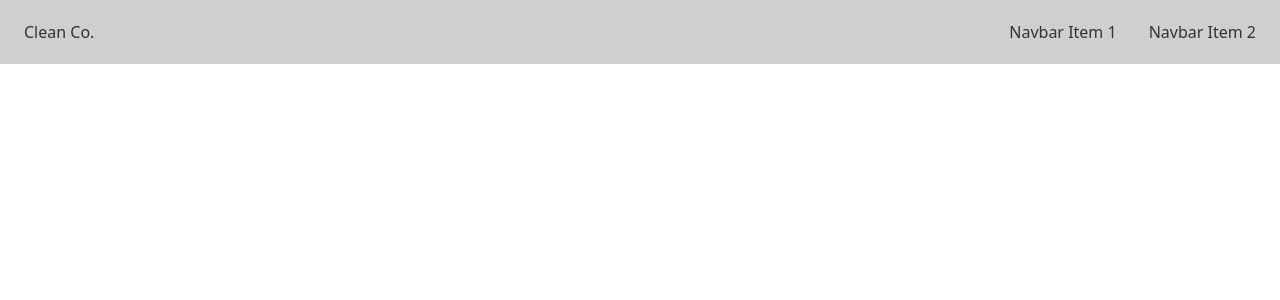
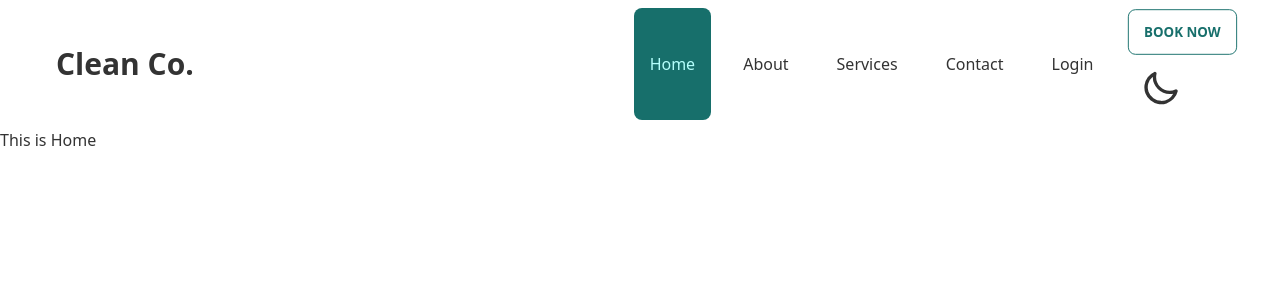
Before and after one commit to AlaminSarkerFRII/clean-co-client, a React (Create React App) app: page / in a window 1280 px wide. Shown: the top 300 px of the page. Built offline with nearby package versions, Linux system fonts and the light colour scheme.

Commit message:
create-responsive-navbar

```diff
--- a/public/index.html
+++ b/public/index.html
@@ -39,5 +39,9 @@
       To begin the development, run `npm start` or `yarn start`.
       To create a production bundle, use `npm run build` or `yarn build`.
     -->
+
+    <!-- toggle theme cdn -->
+    <script src="https://cdn.jsdelivr.net/npm/theme-change@2.0.2/index.js"></script>
+
   </body>
 </html>
--- a/src/App.js
+++ b/src/App.js
@@ -1,3 +1,4 @@
+import { Route, Routes } from "react-router-dom";
 import "./App.css";
 import Navbar from "./components/Navbar";
 import About from "./pages/About";
@@ -10,11 +11,13 @@
   return (
     <>
       <Navbar>
-        <Home />
-        <About />
-        <Contact />
-        <Services />
-        <Login />
+        <Routes>
+          <Route path="/" element={<Home />}></Route>
+          <Route path="/about" element={<About />}></Route>
+          <Route path="/contact" element={<Contact />}></Route>
+          <Route path="/services" element={<Services />}></Route>
+          <Route path="/login" element={<Login />}></Route>
+        </Routes>
       </Navbar>
     </>
   );
--- a/src/components/Navbar.js
+++ b/src/components/Navbar.js
@@ -1,12 +1,13 @@
 import React from "react";
+import { NavLink } from "react-router-dom";
 
-const Navbar = () => {
+const Navbar = ({ children }) => {
   return (
     <div className="drawer drawer-end">
       <input id="my-drawer-3" type="checkbox" className="drawer-toggle" />
       <div className="drawer-content flex flex-col">
-        <div className="w-full navbar bg-base-300">
-          <div className="flex-1 px-2 mx-2">Clean Co.</div>
+        <div className="w-full navbar bg-base-100 px-10">
+          <div className="flex-1 px-2 mx-2 text-3xl font-bold">Clean Co.</div>
           <div className="flex-none lg:hidden">
             <label htmlFor="my-drawer-3" className="btn btn-square btn-ghost">
               <svg
@@ -26,25 +27,88 @@
           </div>
 
           <div className="flex-none hidden lg:block">
-            <ul className="menu menu-horizontal">
+            <ul className="menu menu-horizontal gap-x-4">
               <li>
-                <a>Navbar Item 1</a>
+                <NavLink to="/" className="rounded-lg">
+                  Home
+                </NavLink>
               </li>
               <li>
-                <a>Navbar Item 2</a>
+                <NavLink to="/about" className="rounded-lg">
+                  About
+                </NavLink>
+              </li>
+              <li>
+                <NavLink to="/services" className="rounded-lg">
+                  Services
+                </NavLink>
+              </li>
+              <li>
+                <NavLink to="/contact" className="rounded-lg">
+                  Contact
+                </NavLink>
+              </li>
+              <li>
+                <NavLink to="/login" className="rounded-lg">
+                  Login
+                </NavLink>
+              </li>
+              <li className="dropdown dropdown-hover dropdown-end">
+                <label
+                  tabIndex="0"
+                  className="btn btn-primary rounded-lg btn-outline"
+                >
+                  Book Now
+                </label>
+
+                {/* swap button */}
+
+                <label className="swap swap-rotate">
+                  <input data-toggle-theme="light,dark" type="checkbox" />
+
+                  <svg
+                    className="swap-on fill-current w-10 h-10"
+                    xmlns="http://www.w3.org/2000/svg"
+                    viewBox="0 0 24 24"
+                  >
+                    <path d="M5.64,17l-.71.71a1,1,0,0,0,0,1.41,1,1,0,0,0,1.41,0l.71-.71A1,1,0,0,0,5.64,17ZM5,12a1,1,0,0,0-1-1H3a1,1,0,0,0,0,2H4A1,1,0,0,0,5,12Zm7-7a1,1,0,0,0,1-1V3a1,1,0,0,0-2,0V4A1,1,0,0,0,12,5ZM5.64,7.05a1,1,0,0,0,.7.29,1,1,0,0,0,.71-.29,1,1,0,0,0,0-1.41l-.71-.71A1,1,0,0,0,4.93,6.34Zm12,.29a1,1,0,0,0,.7-.29l.71-.71a1,1,0,1,0-1.41-1.41L17,5.64a1,1,0,0,0,0,1.41A1,1,0,0,0,17.66,7.34ZM21,11H20a1,1,0,0,0,0,2h1a1,1,0,0,0,0-2Zm-9,8a1,1,0,0,0-1,1v1a1,1,0,0,0,2,0V20A1,1,0,0,0,12,19ZM18.36,17A1,1,0,0,0,17,18.36l.71.71a1,1,0,0,0,1.41,0,1,1,0,0,0,0-1.41ZM12,6.5A5.5,5.5,0,1,0,17.5,12,5.51,5.51,0,0,0,12,6.5Zm0,9A3.5,3.5,0,1,1,15.5,12,3.5,3.5,0,0,1,12,15.5Z" />
+                  </svg>
+
+                  <svg
+                    className="swap-off fill-current w-10 h-10"
+                    xmlns="http://www.w3.org/2000/svg"
+                    viewBox="0 0 24 24"
+                  >
+                    <path d="M21.64,13a1,1,0,0,0-1.05-.14,8.05,8.05,0,0,1-3.37.73A8.15,8.15,0,0,1,9.08,5.49a8.59,8.59,0,0,1,.25-2A1,1,0,0,0,8,2.36,10.14,10.14,0,1,0,22,14.05,1,1,0,0,0,21.64,13Zm-9.5,6.69A8.14,8.14,0,0,1,7.08,5.22v.27A10.15,10.15,0,0,0,17.22,15.63a9.79,9.79,0,0,0,2.1-.22A8.11,8.11,0,0,1,12.14,19.73Z" />
+                  </svg>
+                </label>
+
+                <ul
+                  tabIndex="0"
+                  className="dropdown-content menu p-2 shadow bg-base-100 rounded-box w-52"
+                >
+                  <li>
+                    <a>Item 1</a>
+                  </li>
+                  <li>
+                    <a>Item 2</a>
+                  </li>
+                </ul>
               </li>
             </ul>
           </div>
         </div>
+        {/* children render here */}
+        {children}
       </div>
       <div className="drawer-side">
         <label htmlFor="my-drawer-3" className="drawer-overlay"></label>
         <ul className="menu p-4 overflow-y-auto w-80 bg-base-100">
           <li>
-            <a>Sidebar Item 1</a>
+            <NavLink to="/">Sidebar Item 1</NavLink>
           </li>
           <li>
-            <a>Sidebar Item 2</a>
+            <NavLink to="/">Sidebar Item 2</NavLink>
           </li>
         </ul>
       </div>
--- a/src/index.js
+++ b/src/index.js
@@ -1,13 +1,16 @@
-import React from 'react';
-import ReactDOM from 'react-dom/client';
-import './index.css';
-import App from './App';
-import reportWebVitals from './reportWebVitals';
+import React from "react";
+import ReactDOM from "react-dom/client";
+import "./index.css";
+import App from "./App";
+import reportWebVitals from "./reportWebVitals";
+import { BrowserRouter } from "react-router-dom";
 
-const root = ReactDOM.createRoot(document.getElementById('root'));
+const root = ReactDOM.createRoot(document.getElementById("root"));
 root.render(
   <React.StrictMode>
-    <App />
+    <BrowserRouter>
+      <App />
+    </BrowserRouter>
   </React.StrictMode>
 );
 
--- a/tailwind.config.js
+++ b/tailwind.config.js
@@ -15,6 +15,7 @@
           error: "#FA5C5C",
         },
       },
+      "dark",
     ],
   },
   plugins: [require("daisyui")],
```
